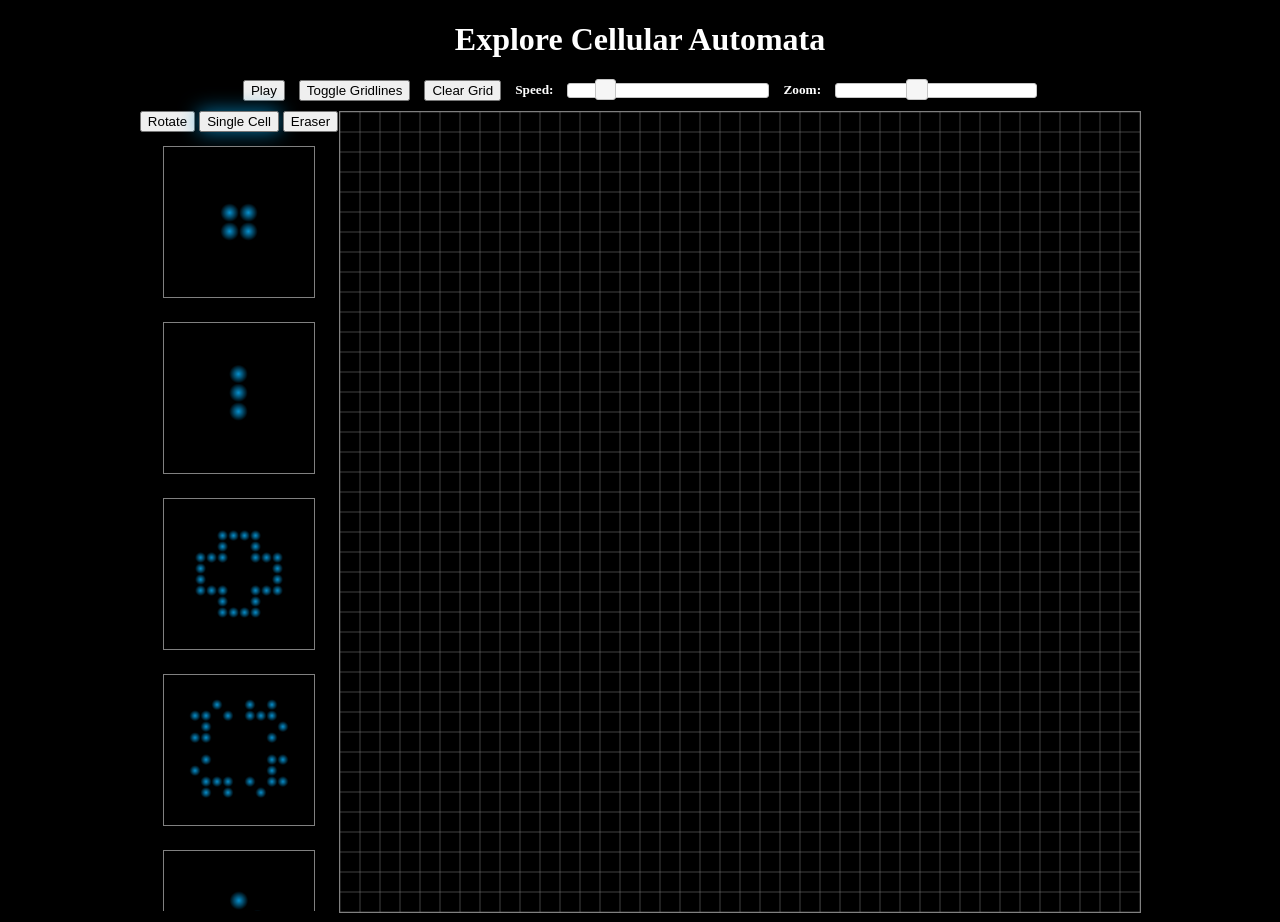
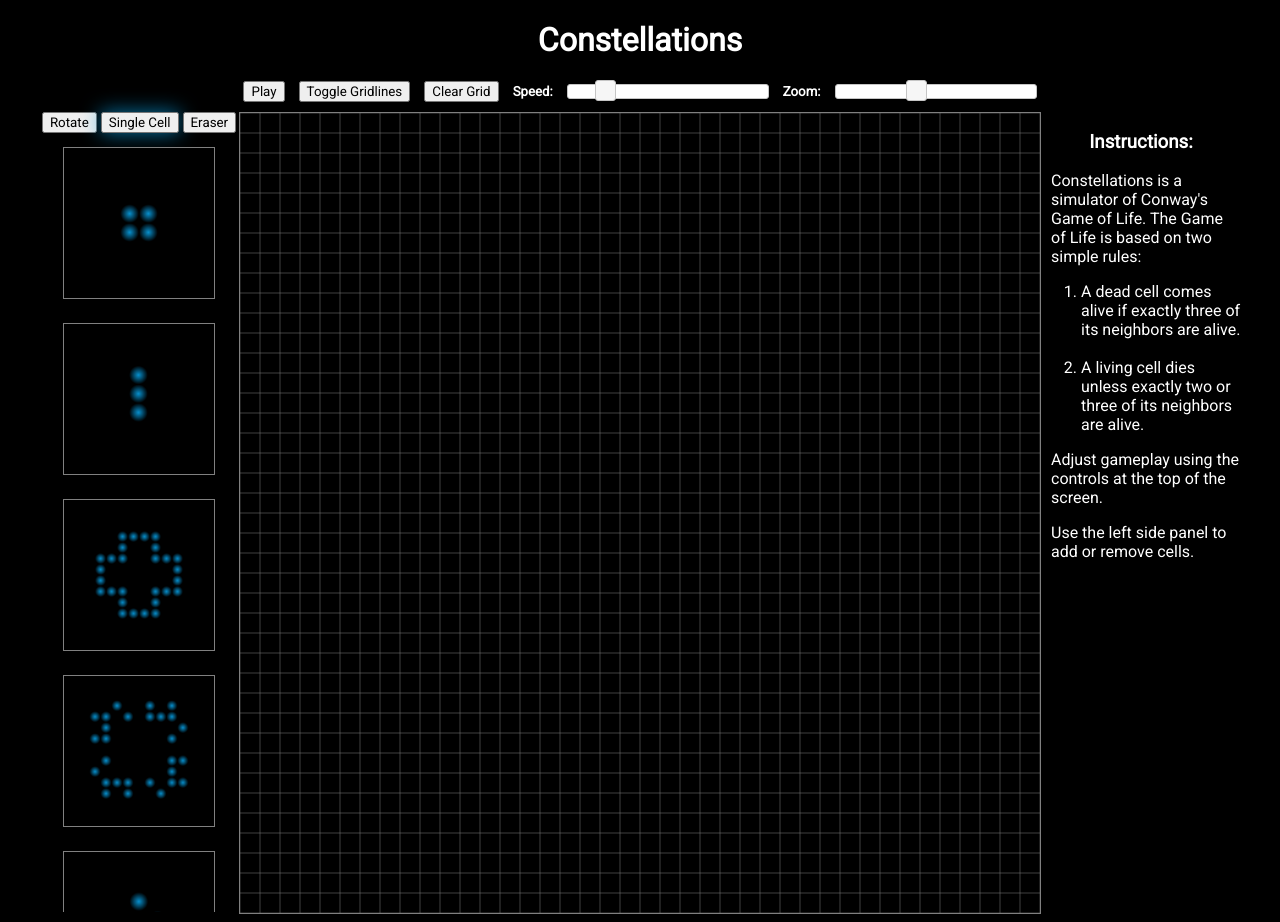
Before and after one commit to bencalabrese/Constellations, a website with bundled scripts: page index.html in a window 1280 px wide. Built offline with nearby package versions, Linux system fonts and the light colour scheme.

Commit message:
restyle and add instructions pane

```diff
--- a/cellular_automata.css
+++ b/cellular_automata.css
@@ -3,7 +3,11 @@ body {
   color: white;
 }
 
-h1 {
+body * {
+  font-family: 'Roboto', sans-serif;
+}
+
+h1, h3 {
   text-align: center;
 }
 
@@ -30,14 +34,15 @@ nav * {
 .sidebar {
   height: 800px;
   width: 200px;
-  text-align: center;
 }
 
 .buttons {
   height: 25px;
+  text-align: center;
 }
 
 ul {
+  text-align: center;
   height: 775px;
   margin: 0;
   padding: 0;
@@ -66,3 +71,7 @@ canvas {
 canvas:hover {
   cursor: none;
 }
+
+p {
+  padding-left: 10px;
+}
--- a/index.html
+++ b/index.html
@@ -5,6 +5,7 @@
     <title>Cellular Automata</title>
 
     <link rel="stylesheet" href="https://code.jquery.com/ui/1.11.4/themes/smoothness/jquery-ui.css">
+    <link href='https://fonts.googleapis.com/css?family=Roboto' rel='stylesheet' type='text/css'>
     <link rel="stylesheet" href="./cellular_automata.css">
 
     <script src="https://ajax.googleapis.com/ajax/libs/jquery/1.12.2/jquery.min.js"></script>
@@ -12,7 +13,7 @@
     <script src="bundle.js"></script>
   </head>
   <body>
-    <h1>Explore Cellular Automata</h1>
+    <h1>Constellations</h1>
 
     <nav>
       <button id="play-button">Play</button>
@@ -36,6 +37,27 @@
         <ul id="structures"></ul>
       </div>
       <canvas id="canvas" width="800" height="800"></canvas>
+      <div class="sidebar instructions">
+        <h3>Instructions:</h3>
+        <p>
+          Constellations is a simulator of Conway's Game of Life. The Game of Life is based on two simple rules:
+        </p>
+        <ol>
+          <li>
+            A dead cell comes alive if exactly three of its neighbors are alive.
+          </li>
+          <br/>
+          <li>
+            A living cell dies unless exactly two or three of its neighbors are alive.
+          </li>
+        </ol>
+        <p>
+          Adjust gameplay using the controls at the top of the screen.
+        </p>
+        <p>
+          Use the left side panel to add or remove cells.
+        </p>
+      </div>
     </div>
   </body>
 </html>
```
